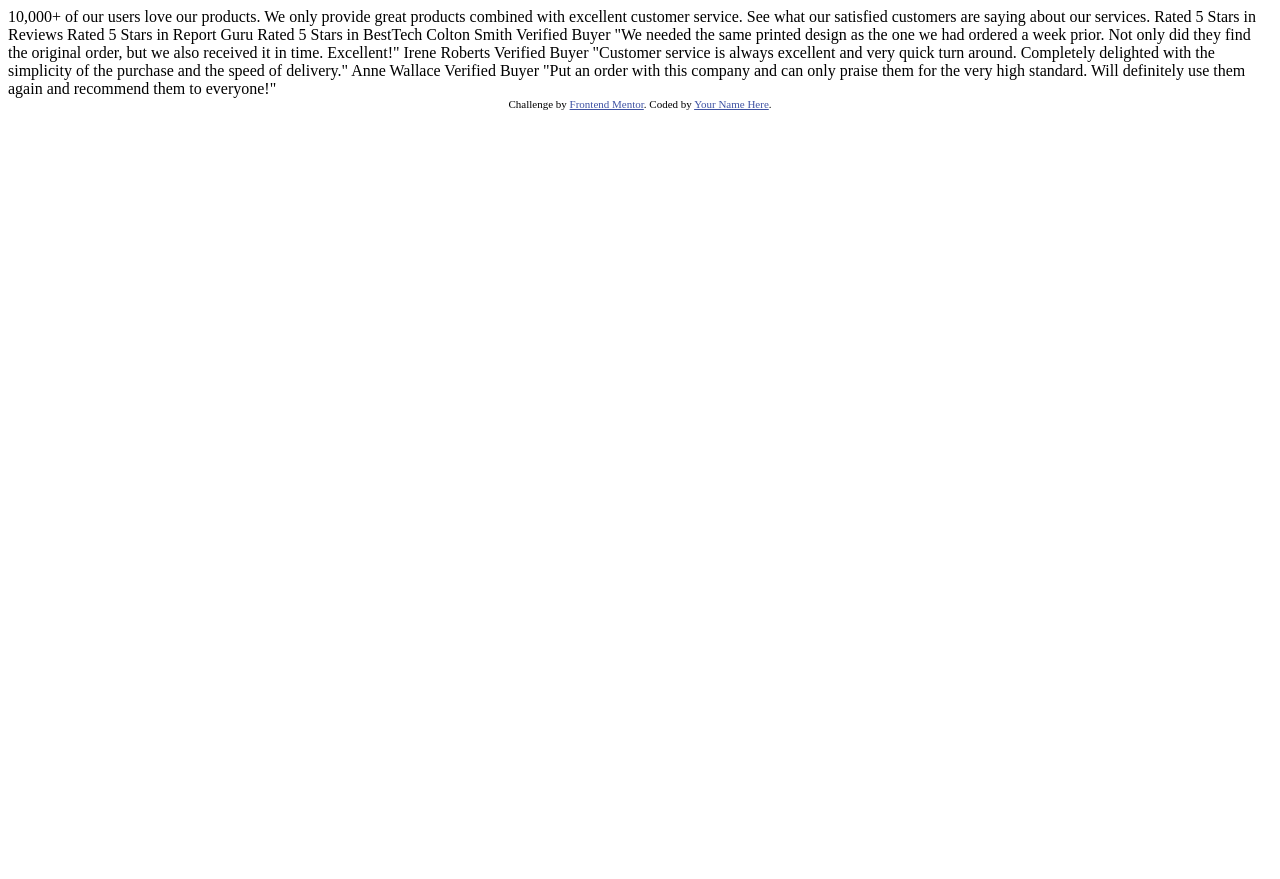
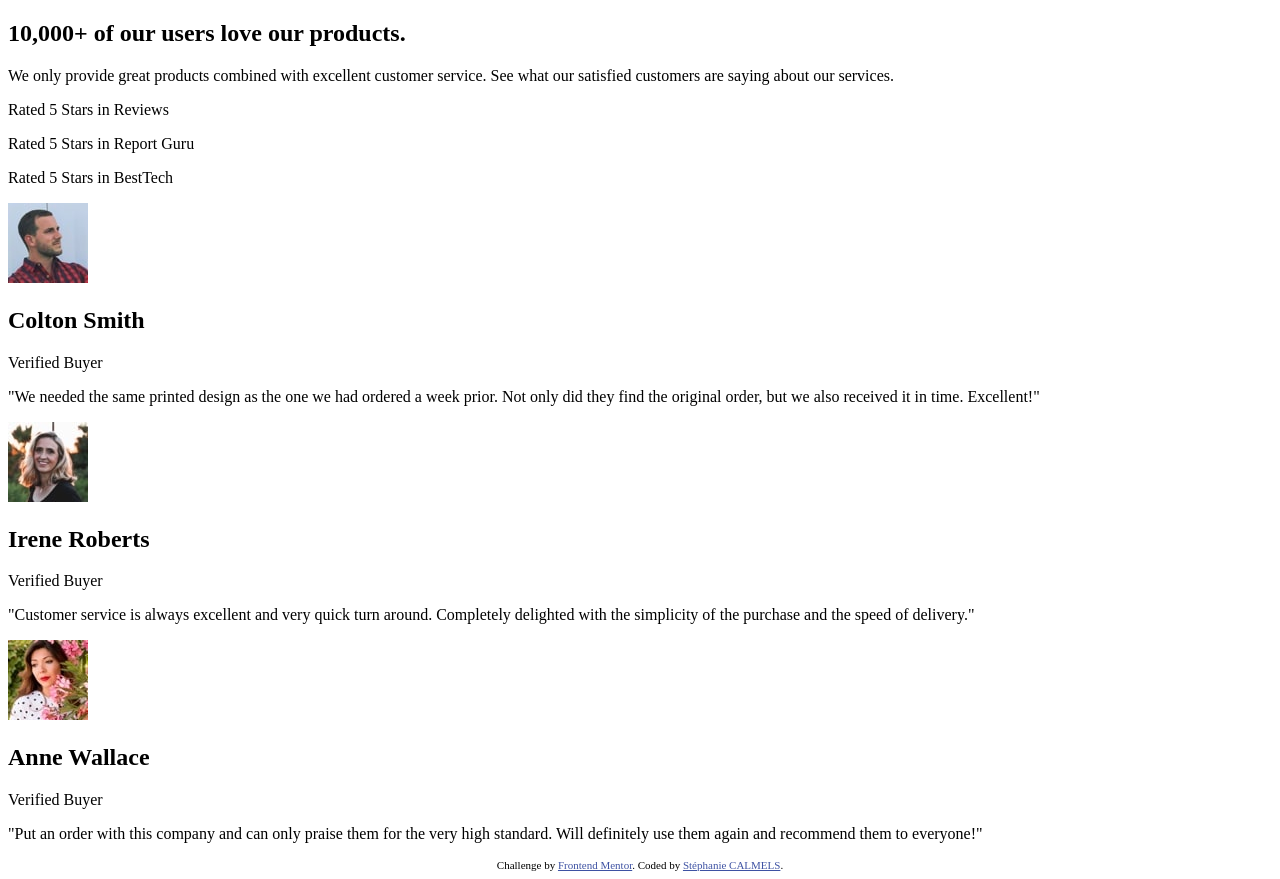
Before and after one commit to stephanie-calmels/social-proof-section, a plain HTML site: page index.html in a window 1280 px wide. Before the commit the page ends 800 px from the top, so only its background shows below. Drawn offline with Linux system fonts and the light colour scheme.

Commit message:
HTML structure

```diff
--- a/index.html
+++ b/index.html
@@ -26,36 +26,77 @@
     </style>
   </head>
   <body>
-    10,000+ of our users love our products.
-
+    <main class="container">
+      <section class="proof">
+        <h1 class="proof__title">10,000+ of our users love our products.</h1>
+        <p class="proof__subtitle">
           We only provide great products combined with excellent customer service.
           See what our satisfied customers are saying about our services.
+        </p>
+      </section>
 
-    Rated 5 Stars in Reviews
-    Rated 5 Stars in Report Guru
-    Rated 5 Stars in BestTech
+      <section class="appreciations">
+        <article class="note">
+          <div class="note__stars"></div>
+          <p class="note__text">Rated 5 Stars in Reviews</p>
+        </article>
 
-    Colton Smith
-    Verified Buyer
+        <article class="note">
+          <div class="note__stars"></div>
+          <p class="note__text">Rated 5 Stars in Report Guru</p>
+        </article>
+
+        <article class="note">
+          <div class="note__stars"></div>
+          <p class="note__text">Rated 5 Stars in BestTech</p>
+        </article>
+      </section>
+
+      <section class="reviews">
+        <article class="customer">
+          <div class="customer__header">
+            <img class="customer__image" src="./images/image-colton.jpg" alt="">
+            <h2 class="customer__title">Colton Smith</h2>
+            <p class="customer__subtitle">Verified Buyer</p>
+          </div>
+          <p class="customer__text">
             "We needed the same printed design as the one we had ordered a week prior.
             Not only did they find the original order, but we also received it in time.
             Excellent!"
+          </p>
+        </article>
 
-    Irene Roberts
-    Verified Buyer
+        <article class="customer">
+          <div class="customer__header">
+            <img class="customer__image" src="./images/image-irene.jpg" alt="">
+            <h2 class="customer__title">Irene Roberts</h2>
+            <p class="customer__subtitle">Verified Buyer</p>
+          </div>
+          <p class="customer__text">
             "Customer service is always excellent and very quick turn around. Completely
             delighted with the simplicity of the purchase and the speed of delivery."
+          </p>
+        </article>
 
-    Anne Wallace
-    Verified Buyer
+        <article class="customer">
+          <div class="customer__header">
+            <img class="customer__image" src="./images/image-anne.jpg" alt="">
+            <h2 class="customer__title">Anne Wallace</h2>
+            <p class="customer__subtitle">Verified Buyer</p>
+          </div>
+          <p class="customer__text">
             "Put an order with this company and can only praise them for the very high
             standard. Will definitely use them again and recommend them to everyone!"
+          </p>
+        </article>
+      </section>
+    </main>
 
     <div class="attribution">
       Challenge by
       <a href="https://www.frontendmentor.io?ref=challenge" target="_blank"
         >Frontend Mentor</a
-      >. Coded by <a href="#">Your Name Here</a>.
+      >. Coded by <a href="#">Stéphanie CALMELS</a>.
     </div>
   </body>
 </html>
```
Lines whose indentation alone changed are shown as unchanged.
